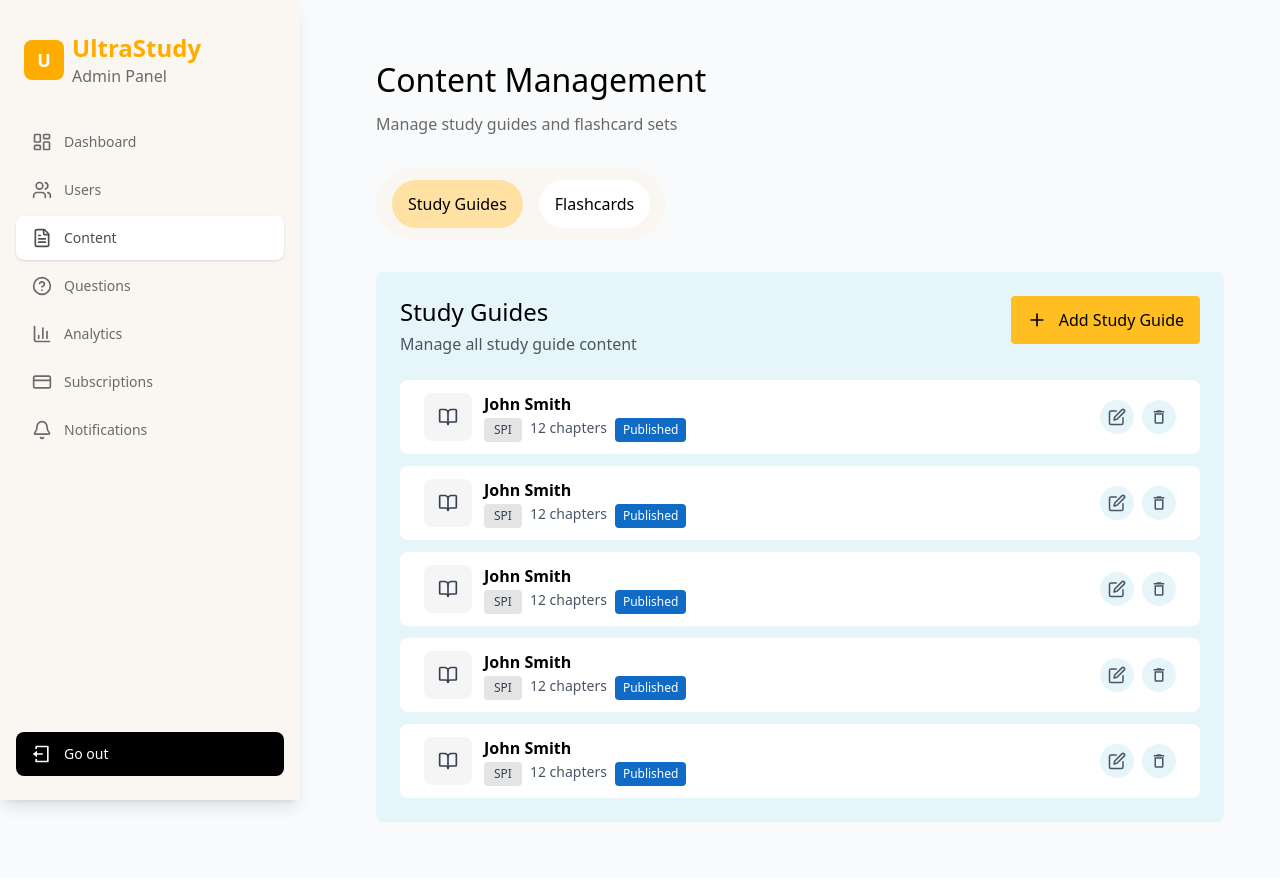
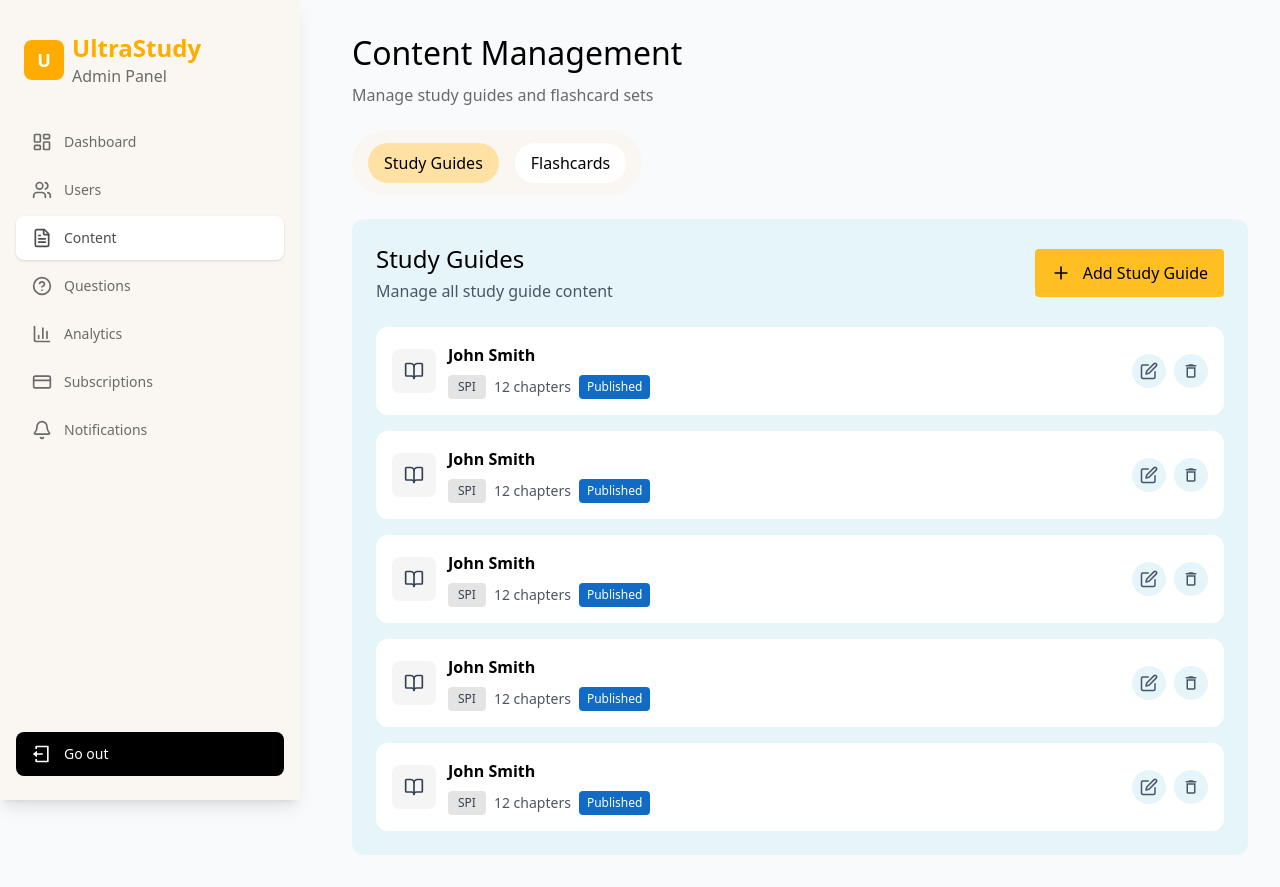
Before and after one commit to mehediScriptDev/App_Dashboad, a React (Vite) app: page /content in a window 1280 px wide. Built offline with nearby package versions, Linux system fonts and the light colour scheme; sample sign-in values are in the browser's storage.

Commit message:
content page fully complete

```diff
--- a/src/pages/Content/Content.jsx
+++ b/src/pages/Content/Content.jsx
@@ -1,5 +1,5 @@
 import React, { useState } from "react";
-import { Plus, BookOpen, Edit2, Trash2 } from "lucide-react";
+import { Plus, BookOpen } from "lucide-react";
 import { MdOutlineDelete } from "react-icons/md";
 import { FiEdit } from "react-icons/fi";
 
@@ -52,10 +52,10 @@ const Content = () => {
   };
 
   return (
-    <div className="min-h-screen p-6">
+    <div className="min-h-screen space-y-6">
       {/* Header */}
-      <div className="mb-8">
-        <h1 className="lg:text-[32px] font-medium text-black mb-2">
+      <div className="space-y-2">
+        <h1 className="text-2xl lg:text-[32px] font-medium text-black">
           Content Management
         </h1>
         <p className="text-base font-normal text-[#696969]">
@@ -64,11 +64,11 @@ const Content = () => {
       </div>
 
       {/* Tab Navigation */}
-      <div className="mb-8">
+      <div>
         <div className="bg-[#FAF7F2] inline-flex gap-4 px-4 py-3 rounded-[49px]">
           <button
             onClick={() => setActiveTab("study-guides")}
-            className={`px-4 py-3 text-base rounded-[38px] transition-all ${
+            className={`px-4 py-2 text-base rounded-[38px] transition-all ${
               activeTab === "study-guides"
                 ? "bg-[#FFE1A4] text-black"
                 : "bg-white text-black"
@@ -78,7 +78,7 @@ const Content = () => {
           </button>
           <button
             onClick={() => setActiveTab("flashcards")}
-            className={`px-4 py-3 text-base rounded-[38px] transition-all ${
+            className={`px-4 py-2 text-base rounded-[38px] transition-all ${
               activeTab === "flashcards"
                 ? "bg-[#FFE1A4] text-black"
                 : "bg-white text-black"
@@ -90,9 +90,9 @@ const Content = () => {
       </div>
 
       {/* Study Guides Section */}
-      <div className="bg-[#E6F5FA] rounded-lg p-6">
+      <div className="bg-[#E6F5FA] rounded-xl p-6 space-y-6">
         {/* Section Header */}
-        <div className="flex justify-between items-start mb-6">
+        <div className="flex flex-wrap items-center justify-between gap-4">
           <div>
             <h2 className="text-2xl font-medium text-black mb-1">
               Study Guides
@@ -108,24 +108,24 @@ const Content = () => {
         </div>
 
         {/* Study Guide List */}
-        <div className="space-y-3">
+        <div className="space-y-4">
           {studyGuides.map((guide) => (
             <div
               key={guide.id}
-              className="bg-white rounded-lg px-6 py-3 flex gap-6 items-center justify-between hover:shadow-sm transition-shadow"
+              className="bg-white rounded-xl p-4 flex items-center justify-between gap-6 hover:shadow-sm transition-shadow"
             >
               <div className="flex items-center gap-3">
                 {/* Book Icon */}
-                <div className="bg-[#F5F5F5] p-3.5 rounded-lg text-gray-700">
+                <div className="bg-[#F5F5F5] p-3 rounded-lg text-gray-700">
                   <BookOpen size={20} />
                 </div>
 
                 {/* Guide Info */}
-                <div className="flex flex-col items-start gap-3 -space-y-2.5">
+                <div className="space-y-2">
                   <h3 className="text-base font-semibold text-black">
                     {guide.author}
                   </h3>
-                  <div className=" flex gap-2">
+                  <div className="flex flex-wrap items-center gap-2">
                     <span className="bg-[#E4E4E4] text-gray-700 text-xs font-medium px-2.5 py-1 rounded">
                       {guide.subject}
                     </span>
@@ -146,7 +146,6 @@ const Content = () => {
                   className="p-2 hover:bg-gray-100 bg-[#E6F5FA] rounded-full transition-colors"
                   aria-label="Edit study guide"
                 >
-                  {/* <Edit2 size={18} className="text-gray-600" /> */}
                   <FiEdit size={18} className="text-gray-600" />
                 </button>
                 <button
@@ -154,7 +153,6 @@ const Content = () => {
                   className="p-2 hover:bg-gray-100 bg-[#E6F5FA] rounded-full transition-colors"
                   aria-label="Delete study guide"
                 >
-                  {/* <Trash2 size={18} className="text-gray-600" /> */}
                   <MdOutlineDelete size={18} className="text-gray-600" />
                 </button>
               </div>
```
